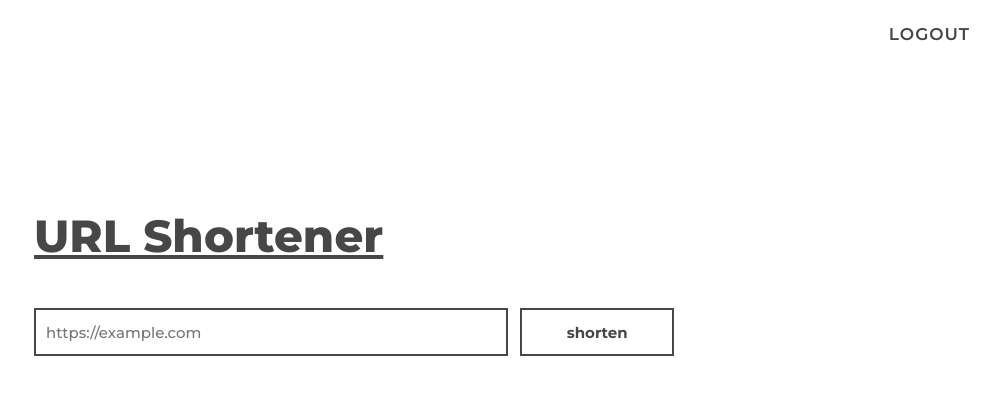
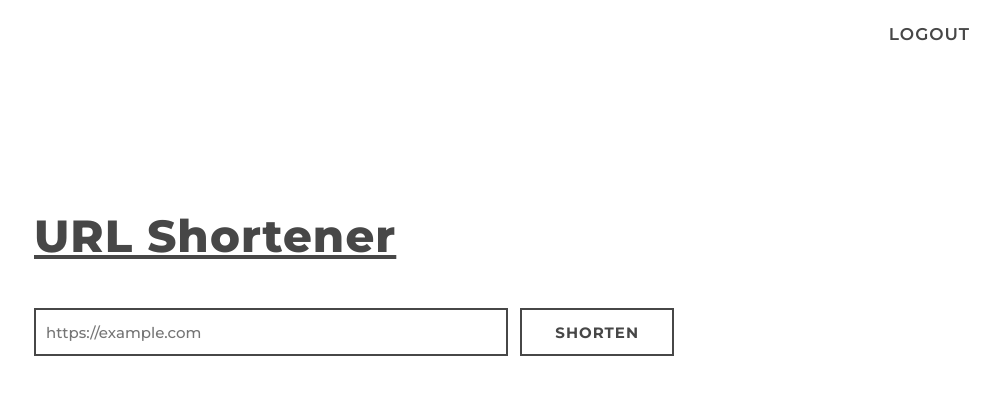
Before and after one commit to yabad-codes/django-url-shortener, a Django app: page /home/ in a window 1280 px wide. Shown: the top 395 px of the page, without its empty margins (286-1280 px from the left). Run offline with Django 5.2, Linux system fonts and the light colour scheme; the visitor is signed in with stand-in values (Sample User, id 1); data that the repository does not hold is empty.

Commit message:
applying letter spacing for button

```diff
--- a/shortener/static/styles.css
+++ b/shortener/static/styles.css
@@ -53,6 +53,7 @@
   text-decoration: underline;
   text-transform: capitalize;
   color: #474747;
+  letter-spacing: 1px;
 }
 
 .url-add form {
@@ -81,6 +82,8 @@
   font-weight: 700;
   color: #474747;
   background-color: white;
+  text-transform: uppercase;
+  letter-spacing: 1px;
 }
 
 .url-display {
```
